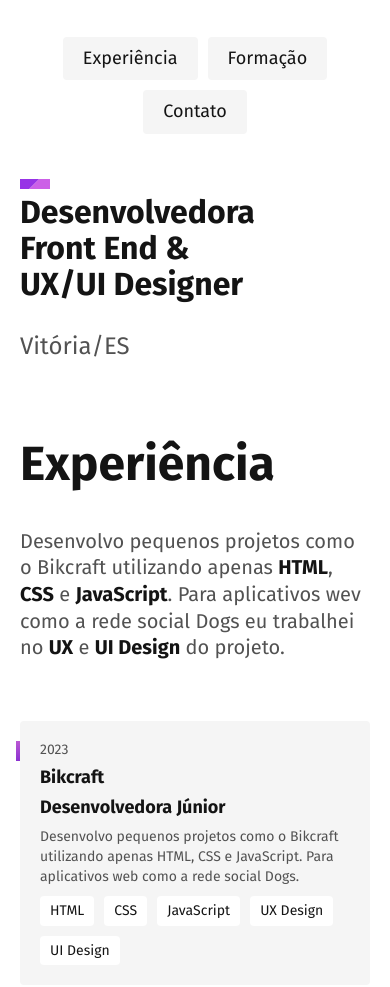
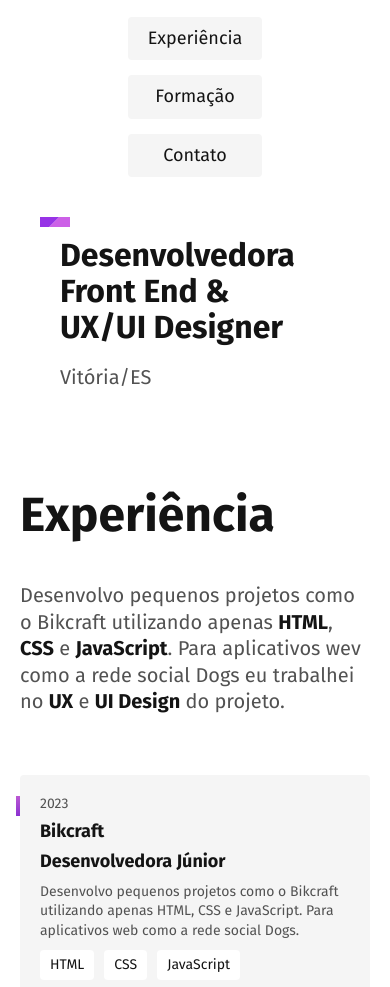
Before and after one commit to leticiaedc/pessoal, a plain HTML site: page index.html in a window 390 px wide. Shown: the part 65-1052 px from the top of the page. Drawn offline with Linux system fonts and the light colour scheme.

Commit message:
alteracoes de textos

```diff
--- a/css/experiencia.css
+++ b/css/experiencia.css
@@ -1,12 +1,3 @@
-.experiencia {
-  max-width: 1200px;
-  margin: 0 auto;
-  padding: 40px 20px;
-  display: grid;
-  grid-template-columns: 1fr 2fr;
-  gap: 100px;
-}
-
 .experiencia .subtitulo {
   color: #e0e0e0;
 }
@@ -41,7 +32,7 @@
   height: 20px;
   background: linear-gradient(#bb59d3, #8b31d1);
   position: absolute;
-  top: 20px;
+  top: 21px;
   left: -4px;
 }
 
@@ -71,15 +62,18 @@
   display: flex;
   flex-wrap: wrap;
   gap: 10px;
+  justify-content: center;
   align-content: start;
+  margin-right: 60px;
 }
 
 .empresa-habilidades li {
+  padding: 5px 10px;
+  display: block;
+  background: #ffffff;
   font-size: 0.875rem;
   line-height: 1.4;
   border-radius: 4px;
-  background: #ffffff;
-  padding: 5px 10px;
 }
 
 @media (max-width: 800px) {
@@ -101,9 +95,12 @@
     grid-row: 1;
     grid-column: 1 / -1;
   }
+  .empresa-habilidades {
+    justify-content: start;
+  }
 }
 
-@media (max-width: 400px) {
+@media (max-width: 500px) {
   .empresa {
     grid-template-columns: 1fr;
   }
--- a/css/footer.css
+++ b/css/footer.css
@@ -5,7 +5,7 @@
 .footer-container {
   max-width: 1200px;
   margin: 0 auto;
-  padding: 120px 20px 60px 20px;
+  padding: 60px 20px;
   display: grid;
   grid-template-columns: 1fr 1fr;
   gap: 100px;
@@ -16,6 +16,7 @@
   font-size: 1.5rem;
   line-height: 1.33;
   color: #ccc;
+  max-width: 35ch;
 }
 
 .footer-contato li {
@@ -33,6 +34,7 @@
 .footer-copy {
   grid-column: 1 / -1;
   font-size: 1.125rem;
+  line-height: 1.77;
   color: #8f8f8f;
 }
 
--- a/css/global.css
+++ b/css/global.css
@@ -2,11 +2,6 @@ body {
   margin: 0;
   font-family: 'Fira Sans', Arial, sans-serif;
   color: #141414;
-  /* display: grid;
-  grid-template-columns: 1fr;
-  justify-items: center;
-  gap: 60px;
-  margin-top: 30px; */
 }
 
 h1, h2, h3, p {
@@ -15,6 +10,8 @@ h1, h2, h3, p {
 
 a {
   text-decoration: none;
+  color: #141414;
+
 }
 
 ul, li {
@@ -29,9 +26,18 @@ img {
   display: block;
 }
 
+.estilo {
+  max-width: 1200px;
+  padding: 40px 20px;
+  margin: 0 auto;
+  display: grid;
+  grid-template-columns: 1fr 2fr;
+  gap: 100px;
+}
+
 .subtitulo {
-  font-size: 8rem;
-  line-height: 1;
+  font-size: 9rem;
+  line-height: 1.1;
   text-transform: uppercase;
   word-break: break-all;
   max-width: 4ch;
--- a/css/header.css
+++ b/css/header.css
@@ -1,8 +1,6 @@
 .header {
-  max-width: 1200px;
-  margin: 0 auto;
-  padding: 40px 20px;
   display: flex;
+  flex-wrap: wrap;
   justify-content: space-between;
   align-items: center;
 }
@@ -10,12 +8,11 @@
 .header-menu {
   display: flex;
   flex-wrap: wrap;
-  gap: 10px;
+  gap: 20px;
   justify-content: center;
 }
 
 .header-menu a {
-  color: #141414;
   font-size: 1.125rem;
   line-height: 1.3;
   padding: 10px 20px;
@@ -33,3 +30,15 @@
     border-radius: 4px;
   }
 }
+
+@media (max-width: 450px) {
+  .header {
+    gap: 20px;
+    padding: 20px 0;
+  }
+  .header-menu {
+    flex-direction: column;
+    text-align: center;
+    gap: 15px;
+  }
+}
--- a/css/introducao.css
+++ b/css/introducao.css
@@ -1,21 +1,15 @@
 .introducao {
-  max-width: 1200px;
-  margin: 0 auto;
-  padding: 40px 20px;
-  display: grid;
-  grid-template-columns: 1fr 2fr;
-  gap: 100px;
   align-items: center;
 }
 
-.introducao h1 {
+.introducao-texto h1 {
   font-size: 4.5rem;
   line-height: 1.125;
-  margin-bottom: 30px;
+  margin-bottom: 40px;
   position: relative;
 }
 
-.introducao h1::before {
+.introducao-texto h1::before {
   content: "";
   display: block;
   width: 130px;
@@ -27,18 +21,19 @@
   z-index: -1;
 }
 
-.local {
+.introducao-local {
   display: flex;
+  align-items: center;
   gap: 5px;
 }
 
-.local p {
+.introducao-local p {
   font-size: 1.5rem;
   color: #525252;
 }
 
 @media (max-width: 1000px) {
-  .introducao h1 {
+  .introducao-texto h1 {
     font-size: 3rem;
   }
 }
@@ -48,21 +43,34 @@
     grid-template-columns: 1fr 1fr;
     gap: 50px;
   }
-  .introducao h1 {
+  .introducao > img {
+    max-width: 90%;
+  }
+  .introducao-texto h1 {
     font-size: 2rem;
   }
-  .introducao h1::before {
+  .introducao-texto h1::before {
     width: 30px;
     height: 10px;
     left: 0px;
   }
+  .introducao-local p {
+    font-size: 1.25rem;
+  }
 }
 
-@media (max-width: 400px) {
+@media (max-width: 500px) {
   .introducao {
     grid-template-columns: 1fr;
   }
   .introducao img {
     display: none;
   }
+  .introducao-texto h1, .introducao-local {
+    margin: 0px 0px 20px 40px;
+  }
+  .introducao-texto h1::before {
+    left: -20px;
+    top: -20px;
+  }
 }
--- a/index.html
+++ b/index.html
@@ -1,5 +1,5 @@
 <!DOCTYPE html>
-<html lang="en">
+<html lang="pt-br">
 
 <head>
   <meta charset="UTF-8">
@@ -14,7 +14,7 @@
 </head>
 
 <body>
-  <header class="header">
+  <header class="estilo header">
     <img src="./img/marca.svg" alt="Logo Letícia" width="141" height="42">
     <nav aria-label="label-menu">
       <ul class="header-menu">
@@ -25,18 +25,18 @@
     </nav>
   </header>
 
-  <main class="introducao">
+  <main class="estilo introducao">
     <img src="./img/perfil.jpg" alt="Foto Letícia" width="360" height="520">
-    <div>
+    <div class="introducao-texto">
       <h1>Desenvolvedora<br>Front End &<br>UX/UI Designer</h1>
-      <div class="local">
-        <img src="./img/icone-pin.svg" alt="">
+      <div class="introducao-local">
+        <img src="./img/icone-pin.svg" alt="" width="24" height="24">
         <p>Vitória/ES</p>
       </div>
     </div>
   </main>
 
-  <section class="experiencia" id="experiencia" aria-label="Experiência">
+  <section class="estilo experiencia" id="experiencia" aria-label="Experiência">
     <h2 class="subtitulo">Experiência</h2>
     <div>
       <p class="experiencia-texto">Desenvolvo pequenos projetos como o Bikcraft utilizando apenas <strong>HTML</strong>, <strong>CSS</strong> e <strong>JavaScript</strong>. Para aplicativos wev como a rede social Dogs eu trabalhei no <strong>UX</strong> e <strong>UI Design</strong> do projeto.</p>
@@ -83,7 +83,7 @@
   </section>
 
   <section class="formacao" id="formacao" aria-label="Formação">
-    <div class="formacao-container">
+    <div class="estilo formacao-container">
       <h2 class="subtitulo">Formação</h2>
       <div>
         <p class="formacao-texto">Minha mais recente experiência acadêmica foi o <strong>Mestrado</strong> que fiz no exterior em <strong>UX Design</strong>. Além disso, mantenho-me sempre atualizado com cursos intensivos on-line.</p>
```
Also changed, not shown: css/formacao.css (+28 -24 lines), css/style.min.css.
